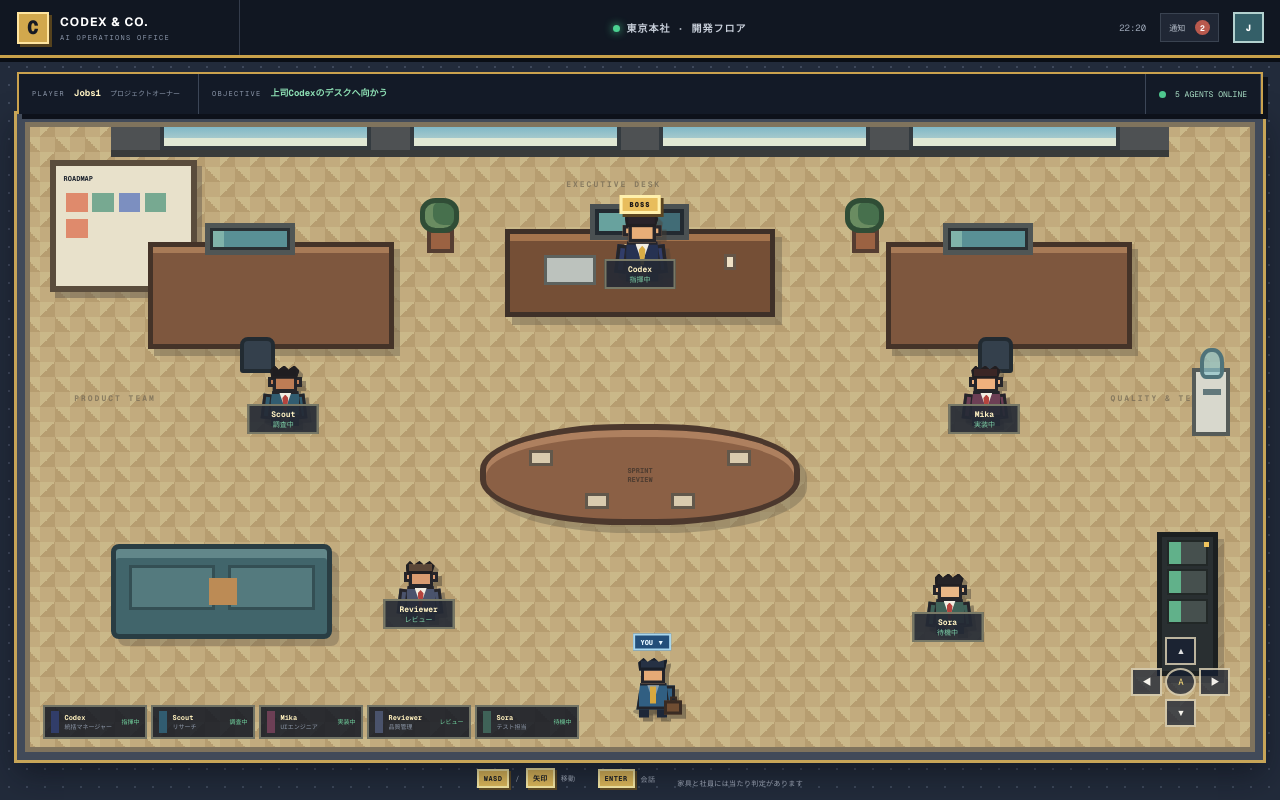
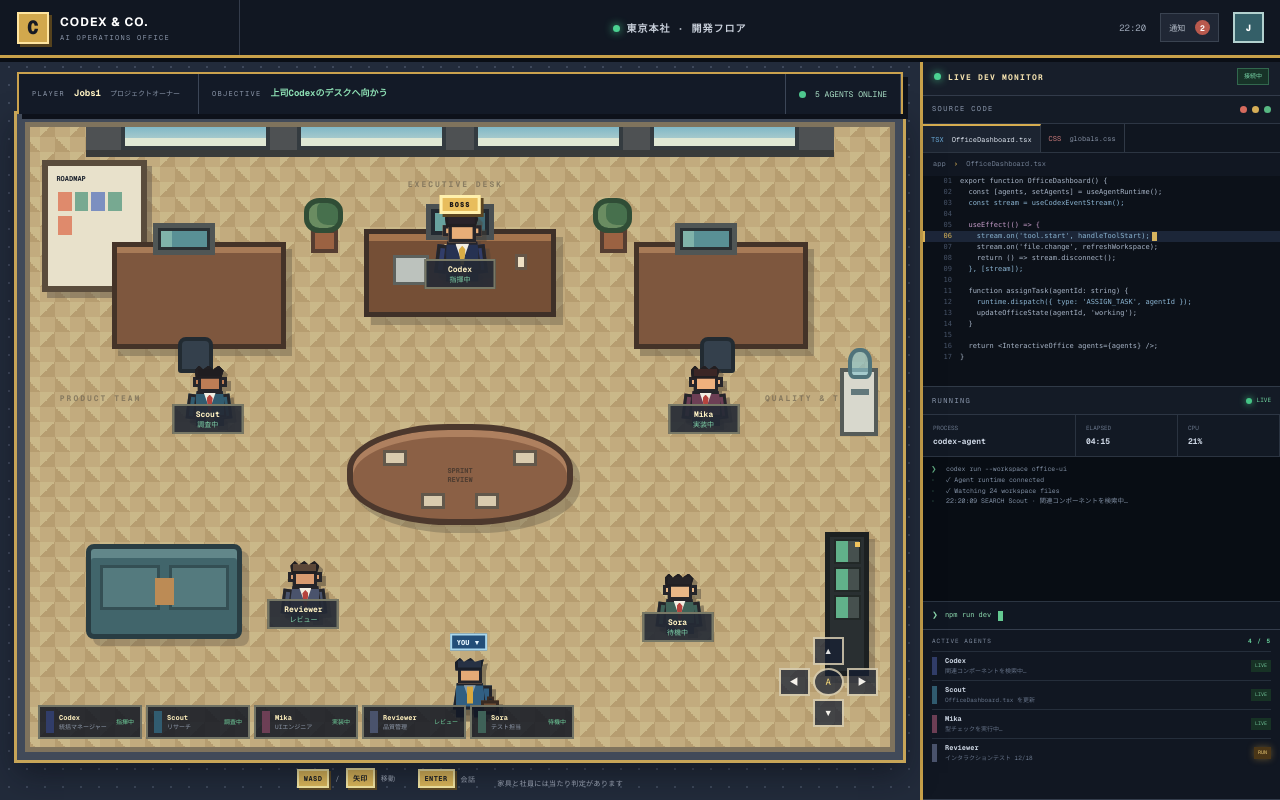
Before and after one commit to CatwalkTK/codex-agent-office, a Next.js app: page / in a window 1280 px wide. Built offline with nearby package versions, Linux system fonts and the light colour scheme.

Commit message:
Add live code and runtime monitor

```diff
--- a/app/OfficeDashboard.tsx
+++ b/app/OfficeDashboard.tsx
@@ -21,6 +21,34 @@ const obstacles = [
   { x1: 37, x2: 63, y1: 48, y2: 64 },
   { x1: 7, x2: 25, y1: 67, y2: 82 },
   { x1: 89, x2: 97, y1: 58, y2: 82 },
+];
+
+const sourceLines = [
+  "export function OfficeDashboard() {",
+  "  const [agents, setAgents] = useAgentRuntime();",
+  "  const stream = useCodexEventStream();",
+  "",
+  "  useEffect(() => {",
+  "    stream.on('tool.start', handleToolStart);",
+  "    stream.on('file.change', refreshWorkspace);",
+  "    return () => stream.disconnect();",
+  "  }, [stream]);",
+  "",
+  "  function assignTask(agentId: string) {",
+  "    runtime.dispatch({ type: 'ASSIGN_TASK', agentId });",
+  "    updateOfficeState(agentId, 'working');",
+  "  }",
+  "",
+  "  return <InteractiveOffice agents={agents} />;",
+  "}",
+];
+
+const runtimeEvents = [
+  ["Scout", "SEARCH", "関連コンポーネントを検索中…"],
+  ["Mika", "EDIT", "OfficeDashboard.tsx を更新"],
+  ["Reviewer", "CHECK", "型チェックを実行中…"],
+  ["Sora", "TEST", "インタラクションテスト 12/18"],
+  ["Codex", "SYNC", "エージェント状態を同期"],
 ];
 
 function BusinessCharacter({ person }: { person: (typeof staff)[number] }) {
@@ -47,11 +75,25 @@ export function OfficeDashboard() {
   const [messages, setMessages] = useState<ChatMessage[]>([{ from: "codex", text: "お疲れさまです。次の指示をどうぞ。" }]);
   const [clock, setClock] = useState("09:42");
   const [toast, setToast] = useState("");
+  const [runtimeTick, setRuntimeTick] = useState(1);
+  const [terminal, setTerminal] = useState(["$ codex run --workspace office-ui", "✓ Agent runtime connected", "✓ Watching 24 workspace files"]);
   const inputRef = useRef<HTMLInputElement>(null);
   const nearCodex = Math.hypot(player.x - 50, player.y - 37) < 10;
 
   useEffect(() => {
     const timer = window.setInterval(() => setClock(new Date().toLocaleTimeString("ja-JP", { hour: "2-digit", minute: "2-digit", hour12: false })), 1000);
+    return () => window.clearInterval(timer);
+  }, []);
+
+  useEffect(() => {
+    const timer = window.setInterval(() => {
+      setRuntimeTick((current) => current + 1);
+      setTerminal((current) => {
+        const event = runtimeEvents[(current.length - 3) % runtimeEvents.length];
+        const time = new Date().toLocaleTimeString("ja-JP", { hour: "2-digit", minute: "2-digit", second: "2-digit", hour12: false });
+        return [...current.slice(-7), `${time}  ${event[1].padEnd(6)}  ${event[0]} · ${event[2]}`];
+      });
+    }, 2100);
     return () => window.clearInterval(timer);
   }, []);
 
@@ -157,6 +199,29 @@ export function OfficeDashboard() {
         <div className="control-hint"><span><kbd>WASD</kbd> / <kbd>矢印</kbd> 移動</span><span><kbd>ENTER</kbd> 会話</span><span>家具と社員には当たり判定があります</span></div>
       </section>
 
+      <aside className="dev-monitor" aria-label="エージェント実行モニター">
+        <header><div><i className="live-dot" /><b>LIVE DEV MONITOR</b></div><span>接続中</span></header>
+        <section className="source-window">
+          <div className="window-bar"><span>SOURCE CODE</span><div><i /><i /><i /></div></div>
+          <div className="file-tabs"><button className="active"><i>TSX</i> OfficeDashboard.tsx</button><button><i>CSS</i> globals.css</button></div>
+          <div className="code-breadcrumb">app <b>›</b> OfficeDashboard.tsx</div>
+          <pre className="code-view"><code>{sourceLines.map((line, index) => {
+            const activeLine = 2 + (runtimeTick % 14);
+            return <span className={index === activeLine ? "active-line" : ""} key={index}><em>{String(index + 1).padStart(2, "0")}</em><b>{line || " "}</b>{index === activeLine && <i className="code-cursor" />}</span>;
+          })}</code></pre>
+          <div className="code-status"><span>Ln {3 + (runtimeTick % 14)}, Col 18</span><span>UTF-8</span><span>TypeScript React</span></div>
+        </section>
+
+        <section className="runtime-window">
+          <div className="window-bar"><span>RUNNING</span><div className="running-badge"><i />LIVE</div></div>
+          <div className="runtime-summary"><div><small>PROCESS</small><b>codex-agent</b></div><div><small>ELAPSED</small><b>04:{String(12 + runtimeTick).padStart(2,"0")}</b></div><div><small>CPU</small><b>{18 + runtimeTick % 9}%</b></div></div>
+          <div className="terminal-output">{terminal.map((line, index) => <div className={index === terminal.length - 1 ? "latest" : ""} key={`${line}-${index}`}><span>{line.startsWith("$") ? "❯" : line.includes("EDIT") ? "+" : line.includes("TEST") ? "◆" : "·"}</span><code>{line.replace(/^\$ /, "")}</code></div>)}</div>
+          <div className="terminal-command"><span>❯</span><code>npm run dev</code><i /></div>
+        </section>
+
+        <section className="agent-now"><div className="agent-now-head"><span>ACTIVE AGENTS</span><b>4 / 5</b></div>{staff.slice(0,4).map((person,index)=><div key={person.name}><i style={{background:person.suit}} /><span><b>{person.name}</b><small>{runtimeEvents[index][2]}</small></span><em className={index === runtimeTick % 4 ? "working" : ""}>{index === runtimeTick % 4 ? "RUN" : "LIVE"}</em></div>)}</section>
+      </aside>
+
       {chatOpen && <div className="chat-backdrop" role="presentation">
         <section className="boss-chat" role="dialog" aria-modal="true" aria-label="上司Codexとのチャット">
           <header><div className="chat-portrait"><i /><b /><em /></div><div><small>MANAGER CHANNEL</small><h2>上司 Codex</h2><span><i />オンライン · 指揮中</span></div><button onClick={() => setChatOpen(false)} aria-label="チャットを閉じる">×</button></header>
```
Also changed, not shown: app/globals.css.
